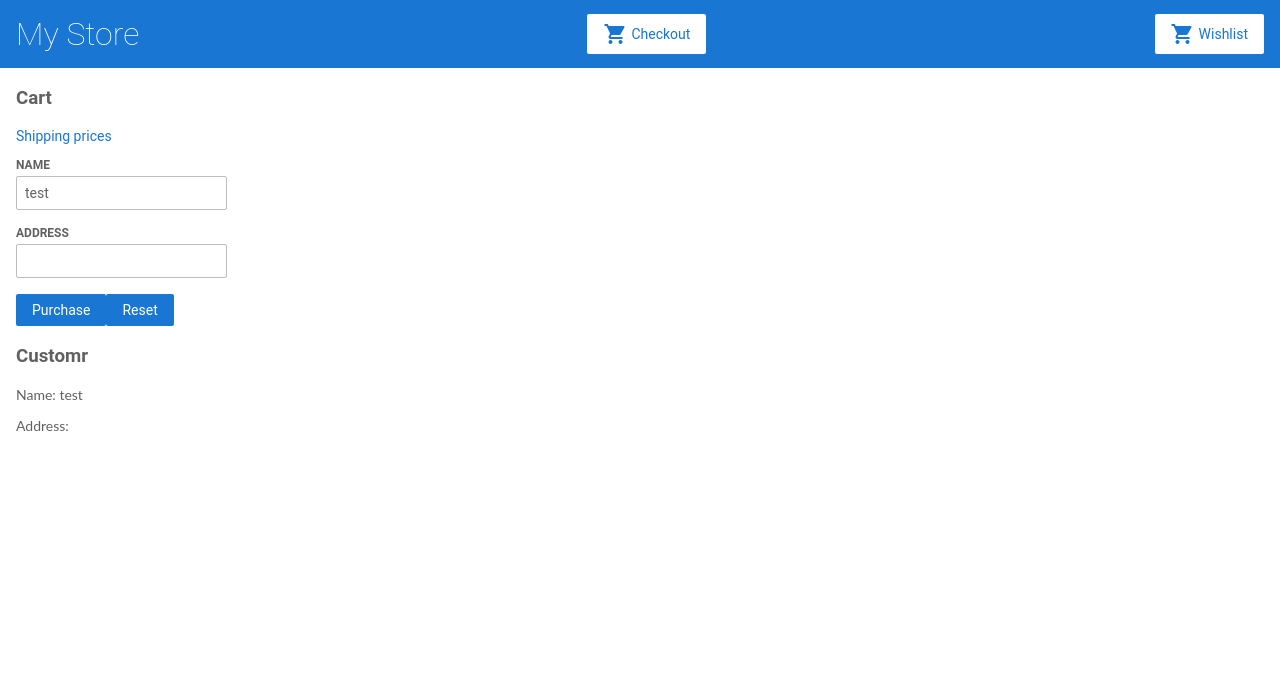
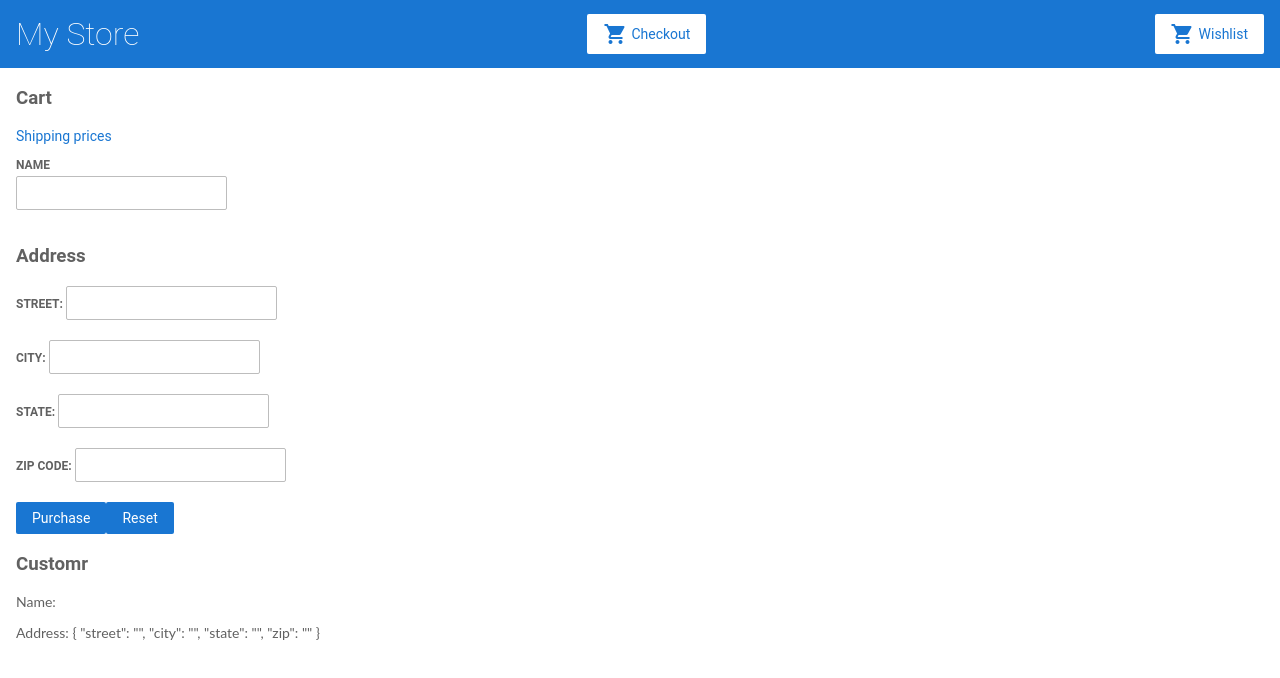
Before and after one commit to ChanksM/angular-tutorial-1, an Angular app: page /cart in a window 1280 px wide. Shown: the top 678 px of the page. Built offline with nearby package versions, Linux system fonts and the light colour scheme.

Commit message:
feat(8-reactive-forms-nested-forms): Finish tutorial

```diff
--- a/src/app/cart/cart.component.html
+++ b/src/app/cart/cart.component.html
@@ -19,9 +19,20 @@
         <input id="name" type='text' formControlName="name">
     </div>
 
-    <div>
-        <label for="address">Address</label>
-        <input id="address" type="text" formControlName="address">
+    <div formGroupName="address">
+        <h3>Address</h3>
+        <label>
+            Street: <input type="text" formControlName="street">
+        </label>
+        <label>
+            City: <input type="text" formControlName="city">
+        </label>
+        <label>
+            State: <input type="text" formControlName="state">
+        </label>
+        <label>
+            Zip Code: <input type="text" formControlName="zip">
+        </label>
     </div>
 
     <button class="button" type="submit">Purchase</button>
@@ -36,7 +47,7 @@
     </p>
 
     <p>
-        Address: {{checkedForm.controls.address.value}}
+        Address: {{checkedForm.controls.address.value | json}}
     </p>
 
 </div>
--- a/src/app/cart/cart.component.ts
+++ b/src/app/cart/cart.component.ts
@@ -14,8 +14,13 @@
     constructor(private cartService: CartService, private formBuilder: FormBuilder) {
         this.items = this.cartService.getItems();
         this.checkedForm = formBuilder.group( {
-            name: 'test',
-            address: ''
+            name: '',
+            address: formBuilder.group({
+                street: '',
+                city: '',
+                state: '',
+                zip: ''
+            })
         });
     }
 
```
